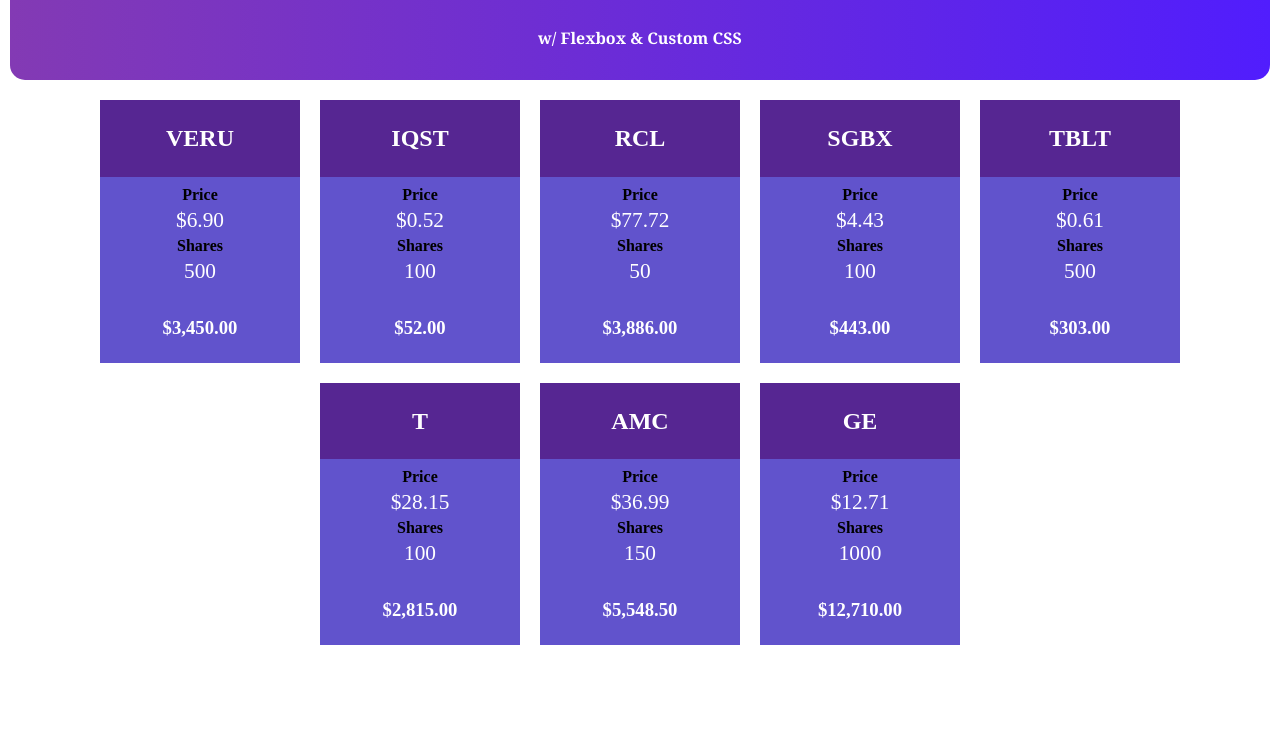
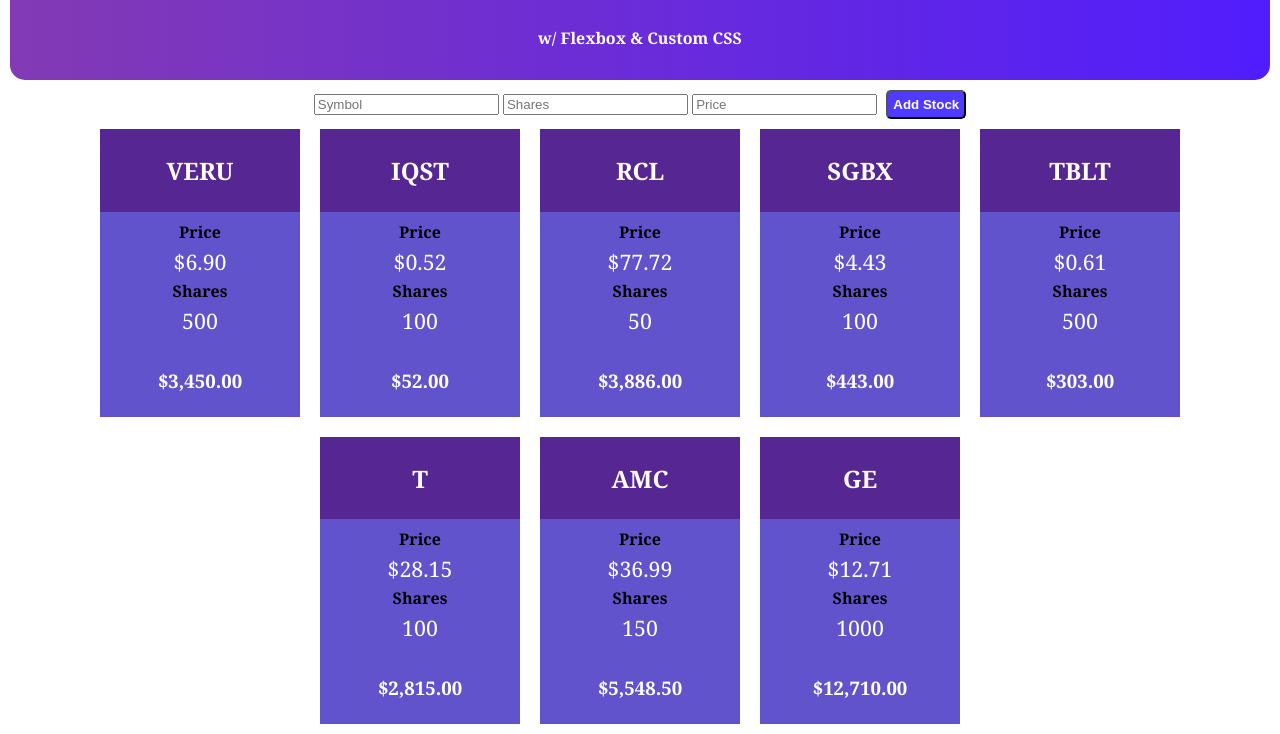
Before and after one commit to sg0703/Web_Components, a plain HTML site: page index.html in a window 1280 px wide. Shown: the part 87-821 px from the top of the page. Before the commit the page ends 800 px from the top, so only its background shows below. Drawn offline with Linux system fonts and the light colour scheme.

Commit message:
Completed add stock form

```diff
--- a/css/styles.css
+++ b/css/styles.css
@@ -15,7 +15,7 @@ body {
   margin: 10px;
 }
 
-.header {
+body {
   font-family: Georgia, "Times New Roman", Times, serif;
 }
 
@@ -35,3 +35,20 @@ body {
   flex-wrap: wrap;
   justify-content: center;
 }
+
+.addStock {
+  text-align: center;
+}
+
+.addStock label {
+  font-size: 13pt;
+}
+
+.addStock button {
+  border-radius: 5px;
+  padding: 5px;
+  margin-left: 5px;
+  background-color: #513aff;
+  font-weight: bold;
+  color: white;
+}
--- a/index.html
+++ b/index.html
@@ -15,6 +15,16 @@
         <h5>w/ Flexbox & Custom CSS</h5>
     </div>
 
+    <div class="addStock">
+
+        <input type="text" name="stockName" placeholder="Symbol">
+
+        <input type="text" name="stockShares" placeholder="Shares">
+
+        <input type="text" name="stockPrice" placeholder="Price">
+        <button type="submit">Add Stock</button>
+    </div>
+
     <div class="content">
         <!-- STOCK CARDS GO HERE -->
     </div>
```
